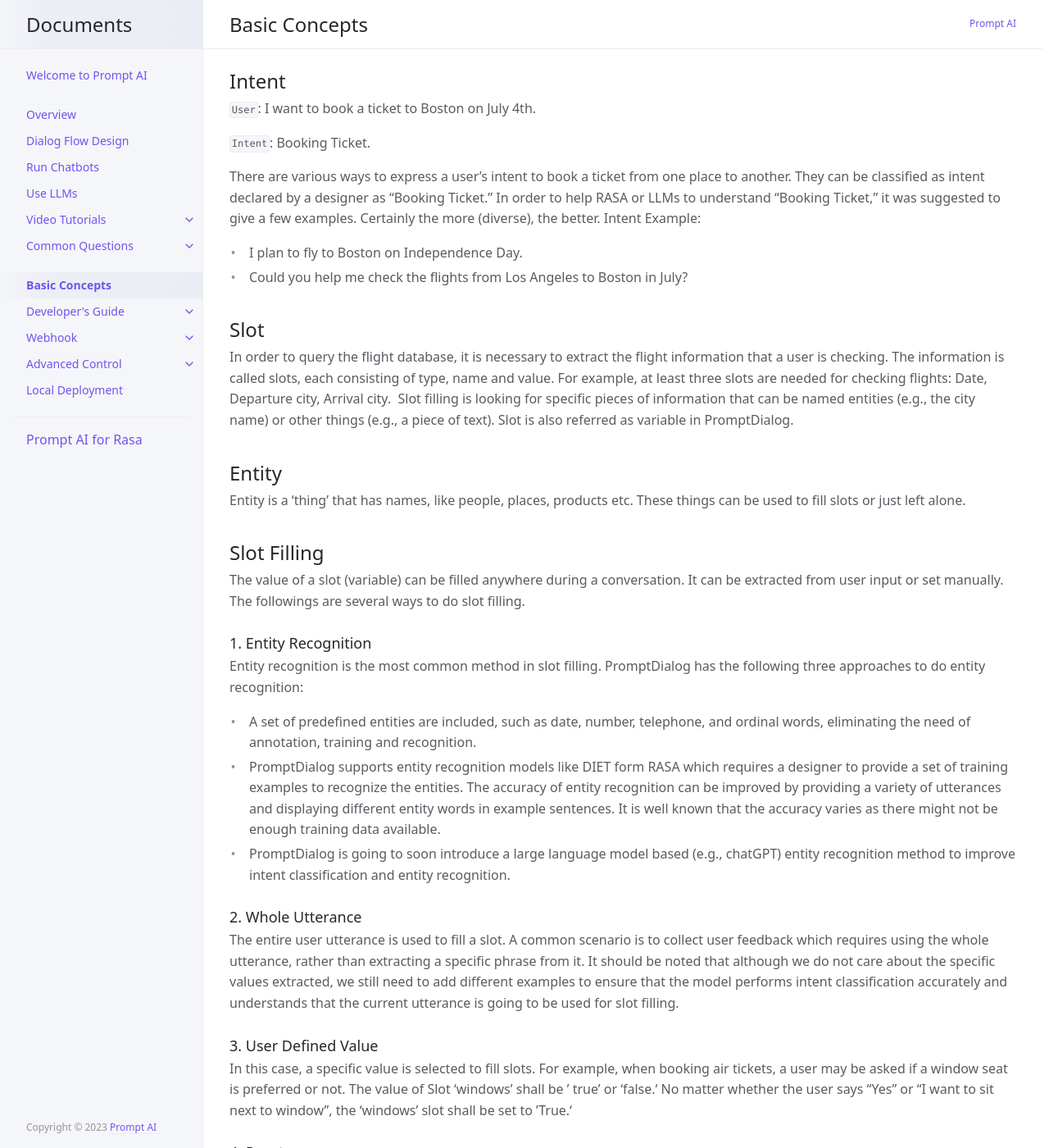
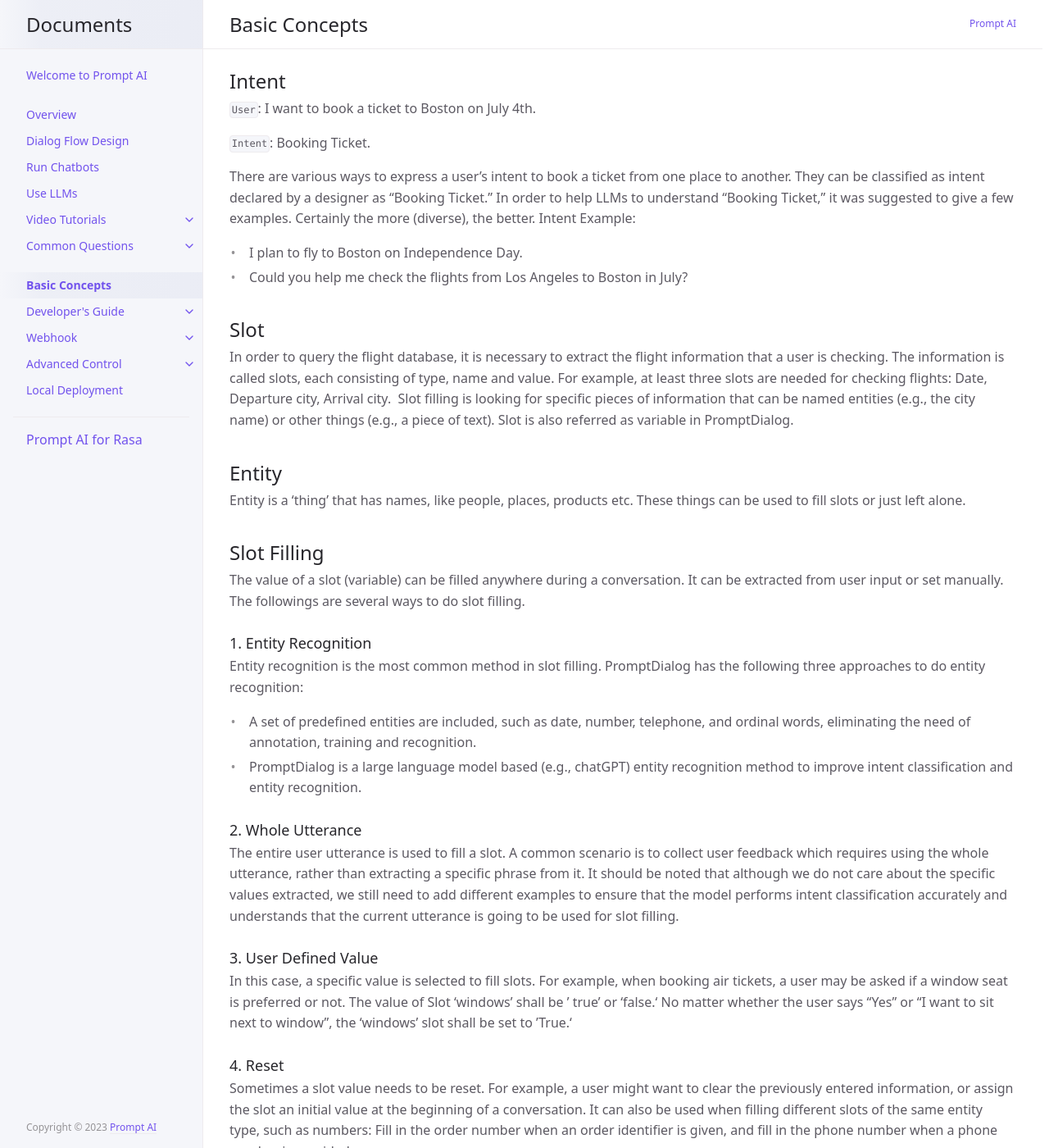
Before and after one commit to ws-cd/ws-cd.github.io, a Jekyll site: the page built from docs/basic_concepts.md, in a window 1280 px wide and 1400 px high. Shown: the whole window at 82% size. Built offline with Jekyll 4.4.1, drawn with Linux system fonts in a browser that asks for light colours; some of the changed text lies outside the part shown.

Commit message:
fix basic_concepts section

```diff
--- a/docs/basic_concepts.md
+++ b/docs/basic_concepts.md
@@ -9,7 +9,7 @@ nav_order: 7
 
 `Intent`: Booking Ticket.
 
-There are various ways to express a user’s intent to book a ticket from one place to another.  They can be classified as intent declared by a designer as “Booking Ticket.”  In order to help RASA or LLMs to understand “Booking Ticket,” it was suggested to give a few examples.  Certainly the more (diverse), the better.
+There are various ways to express a user’s intent to book a ticket from one place to another.  They can be classified as intent declared by a designer as “Booking Ticket.”  In order to help LLMs to understand “Booking Ticket,” it was suggested to give a few examples.  Certainly the more (diverse), the better.
 Intent Example:
 * I plan to fly to Boston on Independence Day.
 * Could you help me check the flights from Los Angeles to Boston in July?
@@ -27,8 +27,7 @@ The value of a slot (variable) can be filled anywhere during a conversation. It
 Entity recognition is the most common method in slot filling.  PromptDialog has the following three approaches to do entity recognition:
 
 * A set of predefined entities are included, such as date, number, telephone, and ordinal words, eliminating the need of annotation, training and recognition.
-* PromptDialog supports entity recognition models like DIET form RASA which requires a designer to provide a set of training examples to recognize the entities.  The accuracy of entity recognition can be improved by providing a variety of utterances and displaying different entity words in example sentences. It is well known that the accuracy varies as there might not be enough training data available.
-* PromptDialog is going to soon introduce a large language model based (e.g., chatGPT) entity recognition method to improve intent classification and entity recognition.
+* PromptDialog is a large language model based (e.g., chatGPT) entity recognition method to improve intent classification and entity recognition.
 
 ### 2. Whole Utterance
 The entire user utterance is used to fill a slot.   A common scenario is to collect user feedback which requires using the whole utterance, rather than extracting a specific phrase from it. It should be noted that although we do not care about the specific values extracted, we still need to add different examples to ensure that the model performs intent classification accurately and understands that the current utterance is going to be used for slot filling.
@@ -62,10 +61,8 @@ The response list exists for the reuse of responses. We often encounter repeated
 ## Frequently Asked Questions (FAQ)
 A list of typical questions that users might ask regarding a particular subject.  Each faq tuple has three components: (question, similar questions, answer).
 
-PromptDialog supports FAQs in three ways:
-* RASA native FAQs that use RASA’s own routine to answer questions.  In this case, a user is required to give a few similar questions (the more the better) for each question so that RASA can correctly identify the correct one through learning.
+PromptDialog supports FAQs in one way:
 * ChatGPT/GPT4 enabled retrieval augmented generation (RAG) to answer questions.  PromptDialog employed an embedding and retrieval approach to dramatically improve accuracy.  This is an approach we recommend if users do not provie similar questions. However, there is small cost associated as the users need to access OpenAI/ChatGPT.
-* Customized BERT model with contrastive learning.  PromptDialog also provides its own model that can be deployed locally whose performance is between RASA FAQ and ChatGPT (close to ChatGPT).  It needs training examples.
 
 ## Knowledge Base
 In addition to FAQs, PromptAI can turn enterprise documents of various forms including CSV, PDF, Doc, Text, and HTML into one knowledge base and employ retrieval augmented generation (RAG) to answer questions directly based on these unstructured documents.
```
